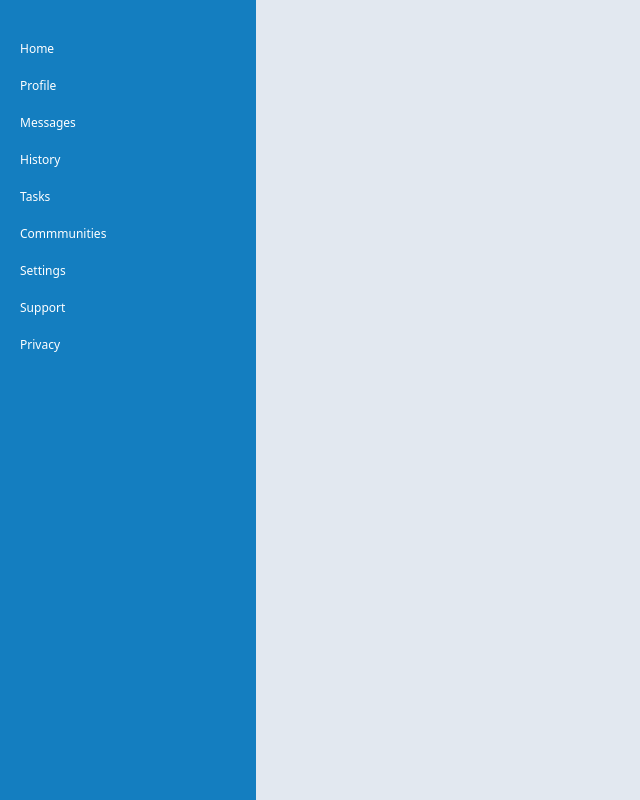
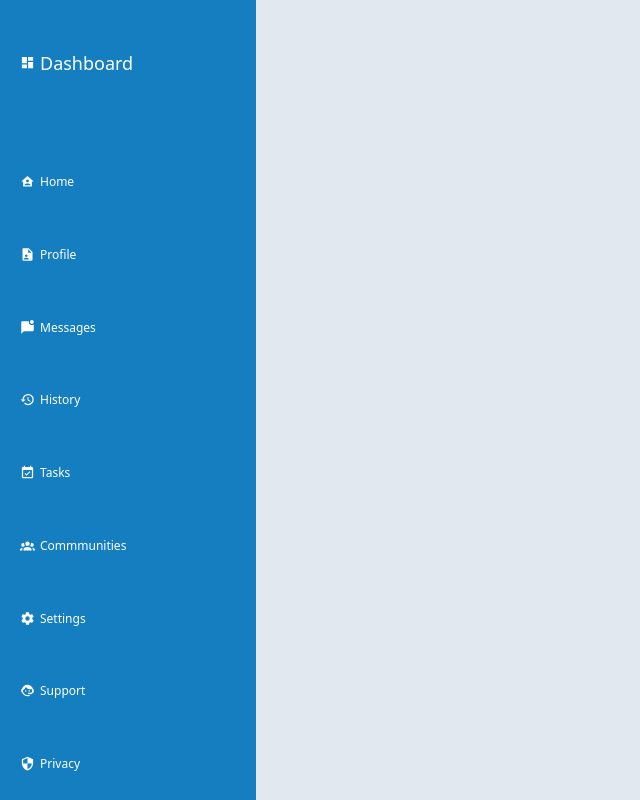
Before and after one commit to meepoorkeepo/grid_tuto, a plain HTML site: page index.html in a window 1280 px wide. Shown: the whole page, without its empty margins (0-640 px from the left). Drawn offline with Linux system fonts and the light colour scheme.

Commit message:
side bar finished

```diff
--- a/index.html
+++ b/index.html
@@ -9,15 +9,37 @@
 <body>
     <div class="maincountainer">
         <div class="sidebar">
-            <div id="home" class="sidebarchild">Home</div>
-            <div class="sidebarchild">Profile</div>
-            <div class="sidebarchild">Messages</div>
-            <div class="sidebarchild">History</div>
-            <div class="sidebarchild">Tasks</div>
-            <div class="sidebarchild">Commmunities</div>
-            <div class="sidebarchild">Settings</div>
-            <div class="sidebarchild">Support</div>
-            <div class="sidebarchild">Privacy</div>
+            <div class="sidebarchild" style="padding-bottom: 20px;">
+                <img src="./view-dashboard.svg" style="filter: invert(100%);" height="15px" alt="">
+                <p style="font-size: larger; font-size: large;">Dashboard</p></div>
+            <div id="home" class="sidebarchild">
+                <img src="./home-account.svg" style="filter: invert(100%)" height="15px" alt="">
+                <p>Home</p>
+            </div>
+            <div class="sidebarchild">
+                <img src="./profile.svg" style="filter: invert(100%);" height="15px" alt="">
+                <p>Profile</p></div>
+            <div class="sidebarchild">
+                <img src="./message-badge.svg" style="filter: invert(100%)" height="15px" alt="">
+                <p>Messages</p></div>
+            <div class="sidebarchild">
+                <img src="./history.svg" style="filter: invert(100%)" height="15px" alt="">
+                <p>History</p></div>
+            <div class="sidebarchild">
+                <img src="./tasks.svg" style="filter: invert(100%)" height="15px" alt="">
+                <p>Tasks</p></div>
+            <div class="sidebarchild">
+                <img src="./account-group.svg" style="filter: invert(100%)" height="15px" alt="">
+                <p>Commmunities</p></div>
+            <div class="sidebarchild">
+                <img src="./cog.svg" style="filter: invert(100%)" height="15px" alt="">
+                <p>Settings</p></div>
+            <div class="sidebarchild">
+                <img src="./face-agent.svg" style="filter: invert(100%)" height="15px" alt="">
+                <p>Support</p></div>
+            <div class="sidebarchild">
+                <img src="./security.svg" style="filter: invert(100%)" height="15px" alt="">
+                <p>Privacy</p></div>
         </div>
     </div>
 </body>
--- a/stylesheet.css
+++ b/stylesheet.css
@@ -13,16 +13,23 @@ body{
 .sidebar{
     background-color: #147ec0;
     grid-row: 1/13;
+    display: grid;
+    grid-template-rows:repeat(1,2fr) repeat(9,1fr);
 
 }
 
 .sidebarchild{
-    padding: 10px;
     padding-left: 20px;
     font-size: 12px;
     font-weight: 500;
     color: white;
+    display: grid;
+    display: flex;
+    place-items: center;
 }
-#home{
-    padding-top: 40px;
+.sidebarchild > p {
+    padding-left: 5px;
 }
+.sidebar > img{
+    filter: invert(100%);
+}
```
Also changed, not shown: dashboard-project.png (added), profile.svg (added), tasks.svg (renamed from calendar-check.svg), view-dashboard.svg (added).
